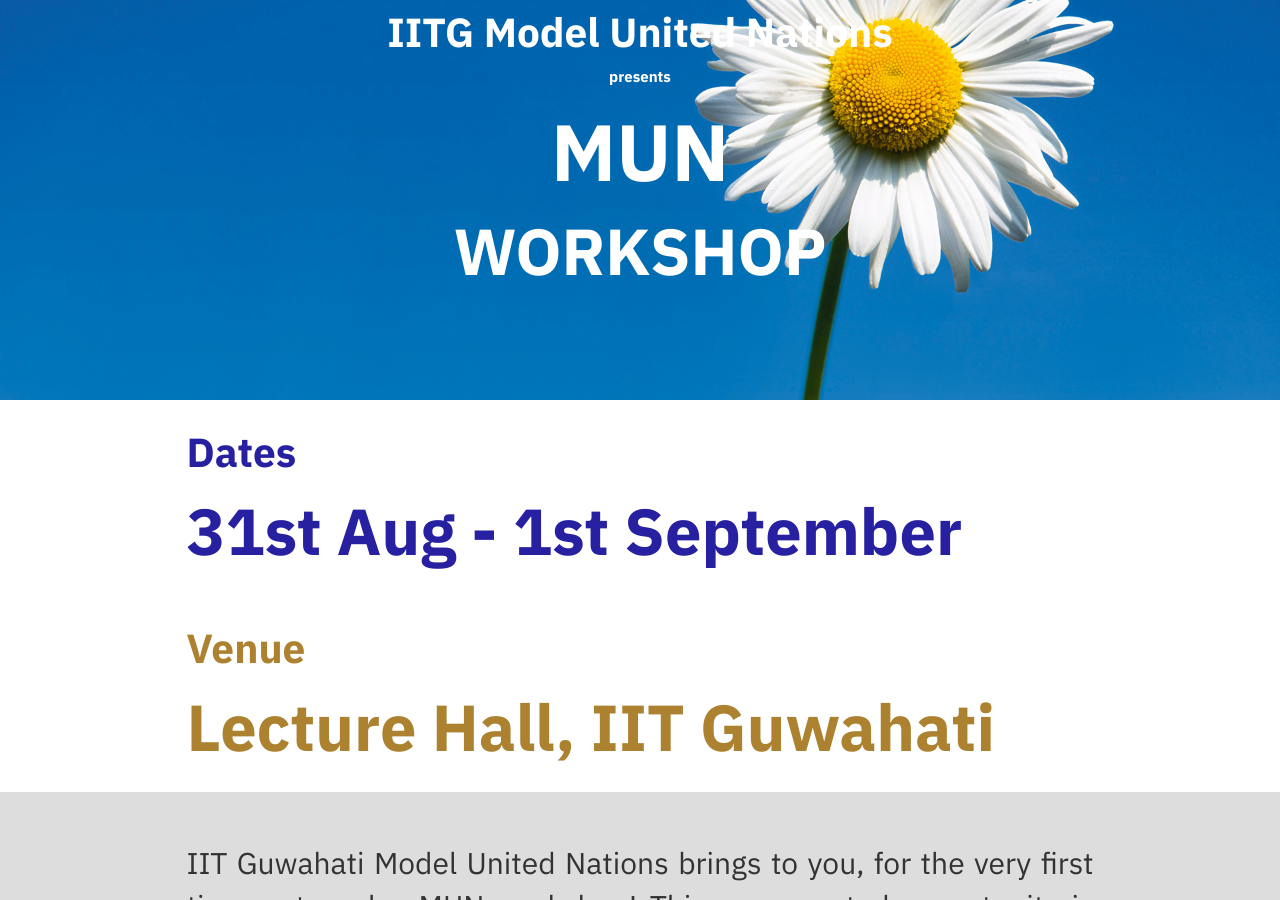
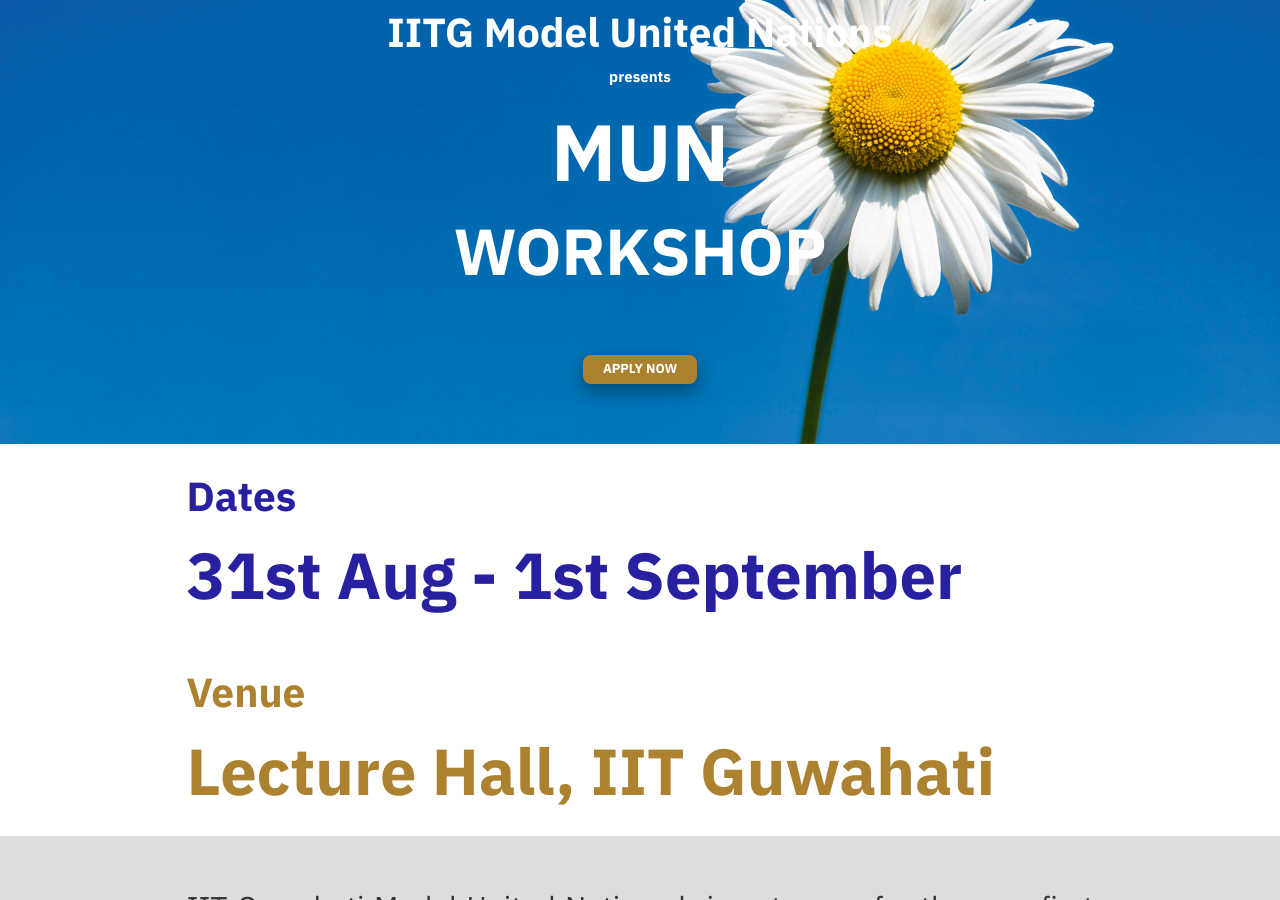
Before and after one commit to rupam170123041/IITG-MUN.github.io, a Jekyll site: the page workshop.html, which Jekyll copies as it is, in a window 1280 px wide and 900 px high. Built offline with Jekyll 4.4.1, drawn with Linux system fonts in a browser that asks for light colours.

Commit message:
some more changes

```diff
--- a/workshop.html
+++ b/workshop.html
@@ -12,6 +12,9 @@
 				 <p>presents</p>
 				 <h1>MUN</h1>
 				 <h3>WORKSHOP</h3>
+				 <br>
+				 <button style="padding: 5px 20px;background-color:#ac8230;color:white;border-radius: 8px;box-shadow: 0 8px 16px 0 rgba(0,0,0,0.2), 0 6px 20px 0 rgba(0,0,0,0.19);border-top-width: 0px;border-left-width: 0px;border-right-width: 0px;border-bottom-width: 0px;">APPLY NOW</button>
+
 			</div>
 
 		</section>
@@ -40,9 +43,9 @@
 			cutting edge as a delegate!
 			<br>
 			<center>
-			<button style="background-color:#ac8230; color:white; border-radius: 12px; box-shadow: 0 8px 16px 0 rgba(0,0,0,0.2), 0 6px 20px 0 rgba(0,0,0,0.19);">APPLY NOW</button><br>
-			<br/>
-			<img src="" alt="Techniche">
+			<button style="padding: 5px 20px;background-color:#ac8230;color:white;border-radius: 8px;box-shadow: 0 8px 16px 0 rgba(0,0,0,0.2), 0 6px 20px 0 rgba(0,0,0,0.19);border-top-width: 0px;border-left-width: 0px;border-right-width: 0px;border-bottom-width: 0px;">APPLY NOW</button>
+
+			<br><img src="" alt="Techniche">
 		</center>
 		</div>
 	</div>
```
